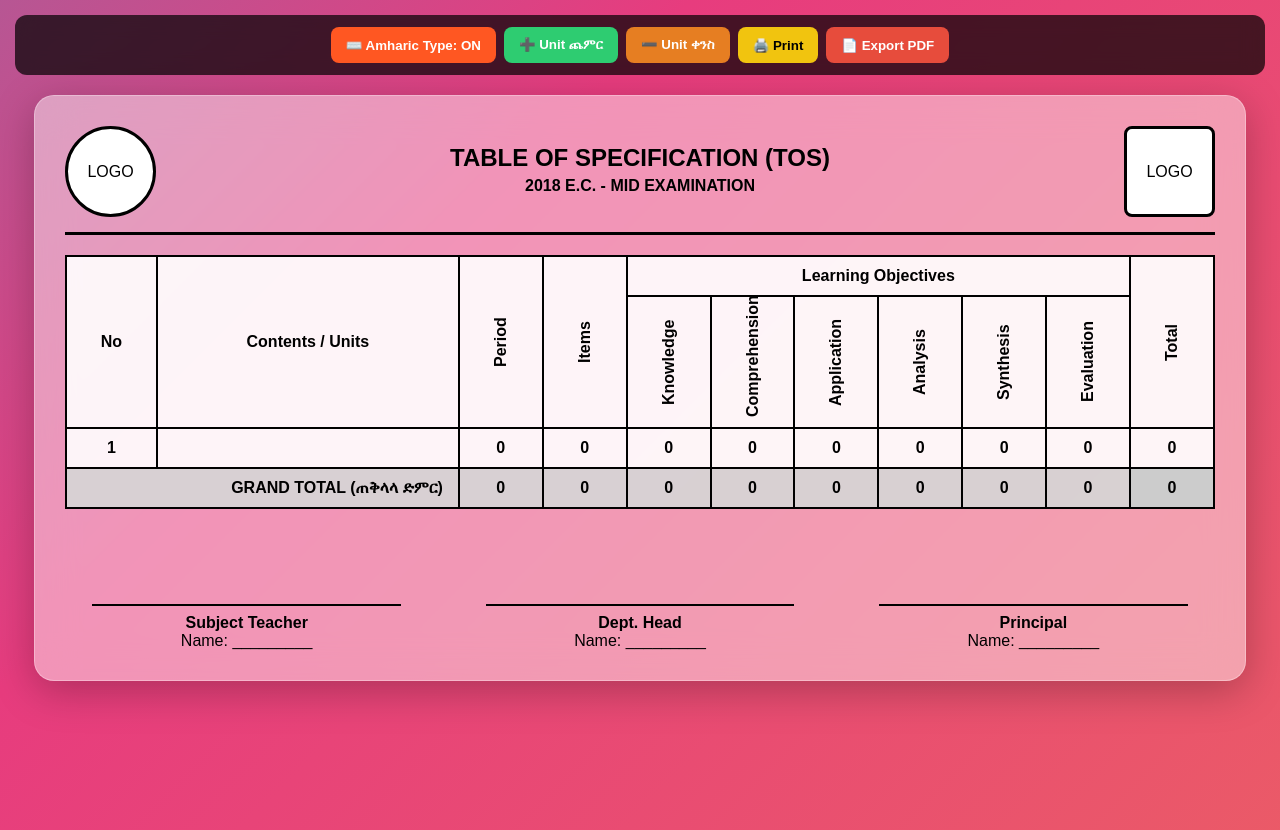
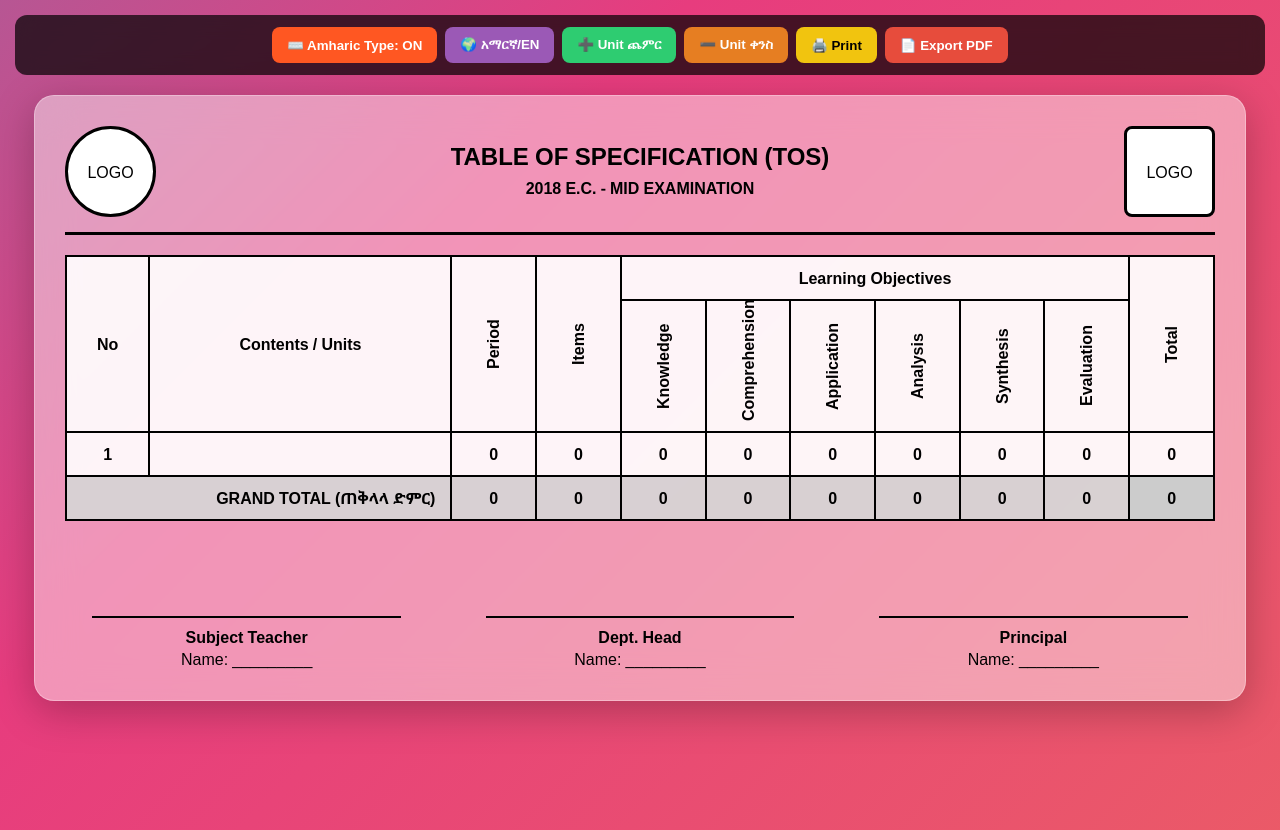
Before and after one commit to deduat12-dedu/dedu, a plain HTML site: page index.html in a window 1280 px wide. Both pictures are taken after a click on the button "⌨️ Amharic Type: OFF". Drawn offline with Linux system fonts and the light colour scheme.

Commit message:
Update index.html

```diff
--- a/index.html
+++ b/index.html
@@ -3,12 +3,12 @@
 <head>
     <meta charset="UTF-8">
     <meta name="viewport" content="width=device-width, initial-scale=1.0">
-    <title>Professional TOS - Amharic Typing Edition</title>
+    <title>TOS Professional - Full Amharic Support</title>
     <script src="https://cdnjs.cloudflare.com/ajax/libs/html2pdf.js/0.10.1/html2pdf.bundle.min.js"></script>
     <style>
         body {
             margin: 0; padding: 15px;
-            font-family: 'Nyala', 'Abyssinica SIL', sans-serif;
+            font-family: 'Nyala', 'Abyssinica SIL', 'Noto Sans Ethiopic', sans-serif;
             background: linear-gradient(-45deg, #ee7752, #e73c7e, #23a6d5, #23d5ab);
             background-size: 400% 400%;
             animation: gradientBG 15s ease infinite;
@@ -25,7 +25,6 @@
             border: 1px solid rgba(255, 255, 255, 0.3);
             overflow-x: auto;
         }
-        .portrait-mode { max-width: 850px; }
 
         .btns-top {
             background: rgba(0, 0, 0, 0.7); padding: 12px; border-radius: 12px;
@@ -37,9 +36,10 @@
         .btn-add { background: #2ecc71; }
         .btn-rem { background: #e67e22; }
         .btn-pdf { background: #e74c3c; }
+        .btn-lang { background: #9b59b6; }
         .btn-print { background: #f1c40f; color: black; }
 
-        table { width: 100%; border-collapse: collapse; background: rgba(255, 255, 255, 0.9); min-width: 900px; }
+        table { width: 100%; border-collapse: collapse; background: rgba(255, 255, 255, 0.9); min-width: 950px; }
         th, td { border: 2.5px solid #000; padding: 10px; text-align: center; font-weight: bold; color: #000; }
         .v-text { writing-mode: vertical-rl; transform: rotate(180deg); height: 110px; }
         .total-row { background: rgba(0, 0, 0, 0.15); }
@@ -56,42 +56,43 @@
 
 <div class="btns-top">
     <button class="btn-kb" id="kbBtn" onclick="toggleKB()">⌨️ Amharic Type: OFF</button>
-    <button class="btn-add" onclick="addRow()">➕ Unit ጨምር</button>
-    <button class="btn-rem" onclick="removeRow()">➖ Unit ቀንስ</button>
-    <button class="btn-print" onclick="window.print()">🖨️ Print</button>
-    <button class="btn-pdf" onclick="pdf()">📄 Export PDF</button>
+    <button class="btn-lang" id="langBtn" onclick="changeLang()">🌍 አማርኛ/EN</button>
+    <button class="btn-add" id="addBtn" onclick="addRow()">➕ Unit ጨምር</button>
+    <button class="btn-rem" id="remBtn" onclick="removeRow()">➖ Unit ቀንስ</button>
+    <button class="btn-print" id="printBtn" onclick="window.print()">🖨️ Print</button>
+    <button class="btn-pdf" id="pdfBtn" onclick="pdf()">📄 Export PDF</button>
 </div>
 
 <div class="glass-container" id="main-content">
     <div style="display: flex; align-items: center; justify-content: space-between; margin-bottom: 20px; border-bottom: 3.5px solid #000; padding-bottom: 15px;">
         <div style="width: 85px; height: 85px; border: 3px solid #000; border-radius: 50%; display: flex; align-items: center; justify-content: center; position: relative; background: #fff;">
-            <span>LOGO</span><input type="file" style="position:absolute; opacity:0;" onchange="showImg(this, 'l-img')"><img id="l-img" style="width:100%; height:100%; object-fit:cover; display:none; border-radius:50%;">
+            <span id="txt-l-logo">LOGO</span><input type="file" style="position:absolute; opacity:0;" onchange="showImg(this, 'l-img')"><img id="l-img" style="width:100%; height:100%; object-fit:cover; display:none; border-radius:50%;">
         </div>
         <div style="text-align: center;">
-            <h2 contenteditable="true" style="margin:0;">TABLE OF SPECIFICATION (TOS)</h2>
-            <h4 contenteditable="true" style="margin:5px 0;">2018 E.C. - MID EXAMINATION</h4>
+            <h2 id="txt-main-title" contenteditable="true" style="margin:0;">TABLE OF SPECIFICATION (TOS)</h2>
+            <h4 id="txt-sub-title" contenteditable="true" style="margin:5px 0;">2018 E.C. - MID EXAMINATION</h4>
         </div>
         <div style="width: 85px; height: 85px; border: 3px solid #000; border-radius: 8px; display: flex; align-items: center; justify-content: center; position: relative; background: #fff;">
-            <span>LOGO</span><input type="file" style="position:absolute; opacity:0;" onchange="showImg(this, 'r-img')"><img id="r-img" style="width:100%; height:100%; object-fit:cover; display:none;">
+            <span id="txt-r-logo">LOGO</span><input type="file" style="position:absolute; opacity:0;" onchange="showImg(this, 'r-img')"><img id="r-img" style="width:100%; height:100%; object-fit:cover; display:none;">
         </div>
     </div>
 
     <table id="tos-table">
         <thead>
             <tr>
-                <th rowspan="2">No</th><th rowspan="2" style="width: 280px;">Contents / Units</th>
-                <th rowspan="2" class="v-text">Period</th><th rowspan="2" class="v-text">Items</th>
-                <th colspan="6">Learning Objectives</th><th rowspan="2" class="v-text">Total</th>
+                <th rowspan="2" id="h-no">No</th><th rowspan="2" style="width: 280px;" id="h-con">Contents / Units</th>
+                <th rowspan="2" class="v-text" id="h-per">Period</th><th rowspan="2" class="v-text" id="h-itm">Items</th>
+                <th colspan="6" id="h-obj">Learning Objectives</th><th rowspan="2" class="v-text" id="h-tot">Total</th>
             </tr>
             <tr>
-                <th class="v-text">Knowledge</th><th class="v-text">Comprehension</th>
-                <th class="v-text">Application</th><th class="v-text">Analysis</th>
-                <th class="v-text">Synthesis</th><th class="v-text">Evaluation</th>
+                <th class="v-text" id="o1">Knowledge</th><th class="v-text" id="o2">Comprehension</th>
+                <th class="v-text" id="o3">Application</th><th class="v-text" id="o4">Analysis</th>
+                <th class="v-text" id="o5">Synthesis</th><th class="v-text" id="o6">Evaluation</th>
             </tr>
         </thead>
         <tbody id="tbody">
             <tr>
-                <td>1</td><td contenteditable="true" onkeydown="handleAmharic(event)" style="text-align:left"></td>
+                <td>1</td><td contenteditable="true" class="amharic-input" style="text-align:left"></td>
                 <td contenteditable="true" oninput="calc()">0</td><td contenteditable="true" oninput="calc()">0</td>
                 <td contenteditable="true" oninput="calc()">0</td><td contenteditable="true" oninput="calc()">0</td>
                 <td contenteditable="true" oninput="calc()">0</td><td contenteditable="true" oninput="calc()">0</td>
@@ -101,7 +102,7 @@
         </tbody>
         <tfoot>
             <tr class="total-row">
-                <td colspan="2" style="text-align: right; padding-right:15px;">GRAND TOTAL (ጠቅላላ ድምር)</td>
+                <td colspan="2" id="h-grand" style="text-align: right; padding-right:15px;">GRAND TOTAL (ጠቅላላ ድምር)</td>
                 <td id="t-per">0</td><td id="t-itm">0</td>
                 <td id="t-o1">0</td><td id="t-o2">0</td><td id="t-o3">0</td>
                 <td id="t-o4">0</td><td id="t-o5">0</td><td id="t-o6">0</td>
@@ -111,34 +112,80 @@
     </table>
 
     <div class="sigs-footer">
-        <div class="sig-box"><div class="sig-line"></div><b>Subject Teacher</b><br><span contenteditable="true">Name: _________</span></div>
-        <div class="sig-box"><div class="sig-line"></div><b>Dept. Head</b><br><span contenteditable="true">Name: _________</span></div>
-        <div class="sig-box"><div class="sig-line"></div><b>Principal</b><br><span contenteditable="true">Name: _________</span></div>
+        <div class="sig-box"><div class="sig-line"></div><b id="s1">Subject Teacher</b><br><span id="txt-n1" contenteditable="true">Name: _________</span></div>
+        <div class="sig-box"><div class="sig-line"></div><b id="s2">Dept. Head</b><br><span id="txt-n2" contenteditable="true">Name: _________</span></div>
+        <div class="sig-box"><div class="sig-line"></div><b id="s3">Principal</b><br><span id="txt-n3" contenteditable="true">Name: _________</span></div>
     </div>
 </div>
 
 <script>
-    let amInput = false;
+    let amInputActive = false;
+    let currentLang = 'EN';
+
+    // 1. የአማርኛ መጻፊያ ሎጅክ (Phonetic Mapping)
+    const amMap = {
+        'h':'ሀ','l':'ለ','m':'መ','r':'ረ','s':'ሰ','sh':'ሸ','q':'ቀ','b':'በ','t':'ተ','ch':'ቸ','n':'ነ','gn':'ኘ','k':'ከ','w':'ወ','z':'ዘ','y':'የ','d':'ደ','j':'ጀ','g':'ገ','p':'ፐ'
+    };
+
+    document.addEventListener('keypress', function(e) {
+        if (!amInputActive) return;
+        if (e.target.classList.contains('amharic-input') || e.target.getAttribute('contenteditable') === 'true') {
+            let key = e.key.toLowerCase();
+            if (amMap[key]) {
+                e.preventDefault();
+                document.execCommand('insertText', false, amMap[key]);
+            }
+        }
+    });
+
     function toggleKB() {
-        amInput = !amInput;
-        document.getElementById('kbBtn').innerText = amInput ? "⌨️ Amharic Type: ON" : "⌨️ Amharic Type: OFF";
-        document.getElementById('kbBtn').style.background = amInput ? "#ff5722" : "#00bcd4";
+        amInputActive = !amInputActive;
+        const btn = document.getElementById('kbBtn');
+        btn.innerText = amInputActive ? "⌨️ Amharic Type: ON" : "⌨️ Amharic Type: OFF";
+        btn.style.background = amInputActive ? "#ff5722" : "#00bcd4";
     }
 
-    // Basic Amharic Typing Logic
-    const translit = {"s":"ሰ","l":"ለ","h":"ሀ","m":"መ","r":"ረ","q":"ቀ","b":"በ","t":"ተ","n":"ነ","k":"ከ","w":"ወ","z":"ዘ","y":"የ","d":"ደ","g":"ገ"};
-    function handleAmharic(e) {
-        if (!amInput) return;
-        if (translit[e.key.toLowerCase()]) {
-            e.preventDefault();
-            document.execCommand('insertText', false, translit[e.key.toLowerCase()]);
-        }
+    // 2. የቋንቋ መቀየሪያ (ሁሉንም ቃላት ይቀይራል)
+    function changeLang() {
+        currentLang = (currentLang === 'EN') ? 'AM' : 'EN';
+        const isAM = (currentLang === 'AM');
+
+        // Buttons
+        document.getElementById('addBtn').innerText = isAM ? "➕ Unit ጨምር" : "➕ Add Unit";
+        document.getElementById('remBtn').innerText = isAM ? "➖ Unit ቀንስ" : "➖ Remove Unit";
+        document.getElementById('printBtn').innerText = isAM ? "🖨️ አትም (Print)" : "🖨️ Print";
+        document.getElementById('pdfBtn').innerText = isAM ? "📄 PDF አውጣ" : "📄 Export PDF";
+
+        // Headers & Labels
+        document.getElementById('txt-main-title').innerText = isAM ? "የፈተና ይዘት ማውጫ (TOS)" : "TABLE OF SPECIFICATION (TOS)";
+        document.getElementById('txt-sub-title').innerText = isAM ? "2018 ዓ.ም - የግማሽ ዓመት ፈተና" : "2018 E.C. - MID EXAMINATION";
+        document.getElementById('h-no').innerText = isAM ? "ተ.ቁ" : "No";
+        document.getElementById('h-con').innerText = isAM ? "ይዘቶች / ክፍሎች" : "Contents / Units";
+        document.getElementById('h-per').innerText = isAM ? "ክፍለ-ጊዜ" : "Period";
+        document.getElementById('h-itm').innerText = isAM ? "ጥያቄ" : "Items";
+        document.getElementById('h-obj').innerText = isAM ? "የትምህርት ዓላማዎች" : "Learning Objectives";
+        document.getElementById('h-tot').innerText = isAM ? "ድምር" : "Total";
+        document.getElementById('h-grand').innerText = isAM ? "ጠቅላላ ድምር" : "GRAND TOTAL";
+
+        // Objectives
+        const objs = isAM ? ["ዕውቀት", "ግንዛቤ", "ተግባር", "ትንተና", "ውህደት", "ምዘና"] : ["Knowledge", "Comprehension", "Application", "Analysis", "Synthesis", "Evaluation"];
+        for(let i=1; i<=6; i++) document.getElementById('o'+i).innerText = objs[i-1];
+
+        // Signatures
+        document.getElementById('s1').innerText = isAM ? "የክፍሉ መምህር" : "Subject Teacher";
+        document.getElementById('s2').innerText = isAM ? "የክፍል ኃላፊ" : "Dept. Head";
+        document.getElementById('s3').innerText = isAM ? "ርዕሰ መምህር" : "Principal";
+        document.getElementById('txt-n1').innerText = isAM ? "ስም: _________" : "Name: _________";
+        document.getElementById('txt-n2').innerText = isAM ? "ስም: _________" : "Name: _________";
+        document.getElementById('txt-n3').innerText = isAM ? "ስም: _________" : "Name: _________";
+        document.getElementById('txt-l-logo').innerText = isAM ? "ሎጎ" : "LOGO";
+        document.getElementById('txt-r-logo').innerText = isAM ? "ሎጎ" : "LOGO";
     }
 
     function addRow() {
         let b = document.getElementById('tbody');
         let r = b.insertRow();
-        r.innerHTML = `<td>${b.rows.length}</td><td contenteditable="true" onkeydown="handleAmharic(event)" style="text-align:left"></td>
+        r.innerHTML = `<td>${b.rows.length}</td><td contenteditable="true" class="amharic-input" style="text-align:left"></td>
             <td contenteditable="true" oninput="calc()">0</td><td contenteditable="true" oninput="calc()">0</td>
             ${'<td contenteditable="true" oninput="calc()">0</td>'.repeat(6)}
             <td>0</td>`;
@@ -174,13 +221,18 @@
     function showImg(input, id) {
         if (input.files && input.files[0]) {
             let reader = new FileReader();
-            reader.onload = e => { let img = document.getElementById(id); img.src = e.target.result; img.style.display = 'block'; input.parentElement.querySelector('span').style.display = 'none'; };
+            reader.onload = e => {
+                let img = document.getElementById(id);
+                img.src = e.target.result; img.style.display = 'block';
+                input.parentElement.querySelector('span').style.display = 'none';
+            };
             reader.readAsDataURL(input.files[0]);
         }
     }
 
     function pdf() {
-        html2pdf().from(document.getElementById('main-content')).set({
+        const element = document.getElementById('main-content');
+        html2pdf().from(element).set({
             margin: 5, filename: 'TOS_Final.pdf',
             jsPDF: { unit: 'mm', format: 'a4', orientation: 'landscape' }
         }).save();
```
